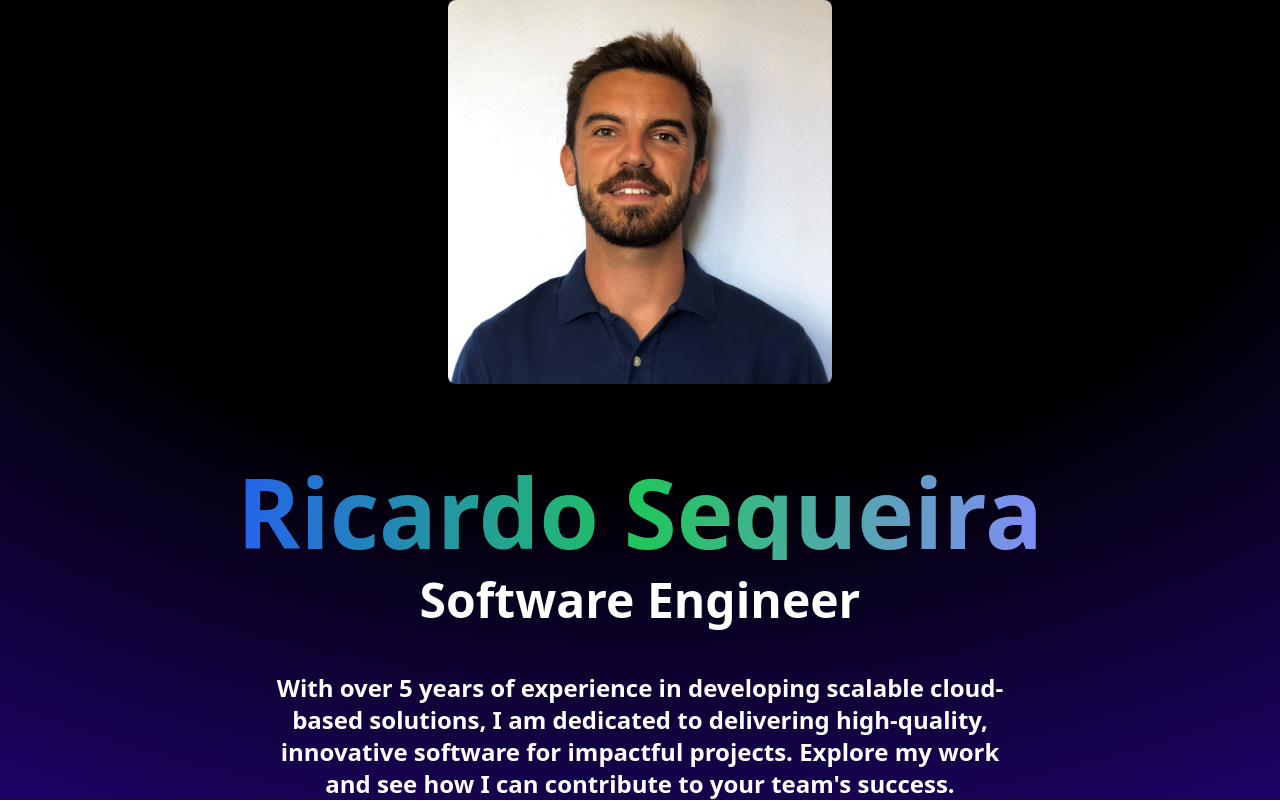
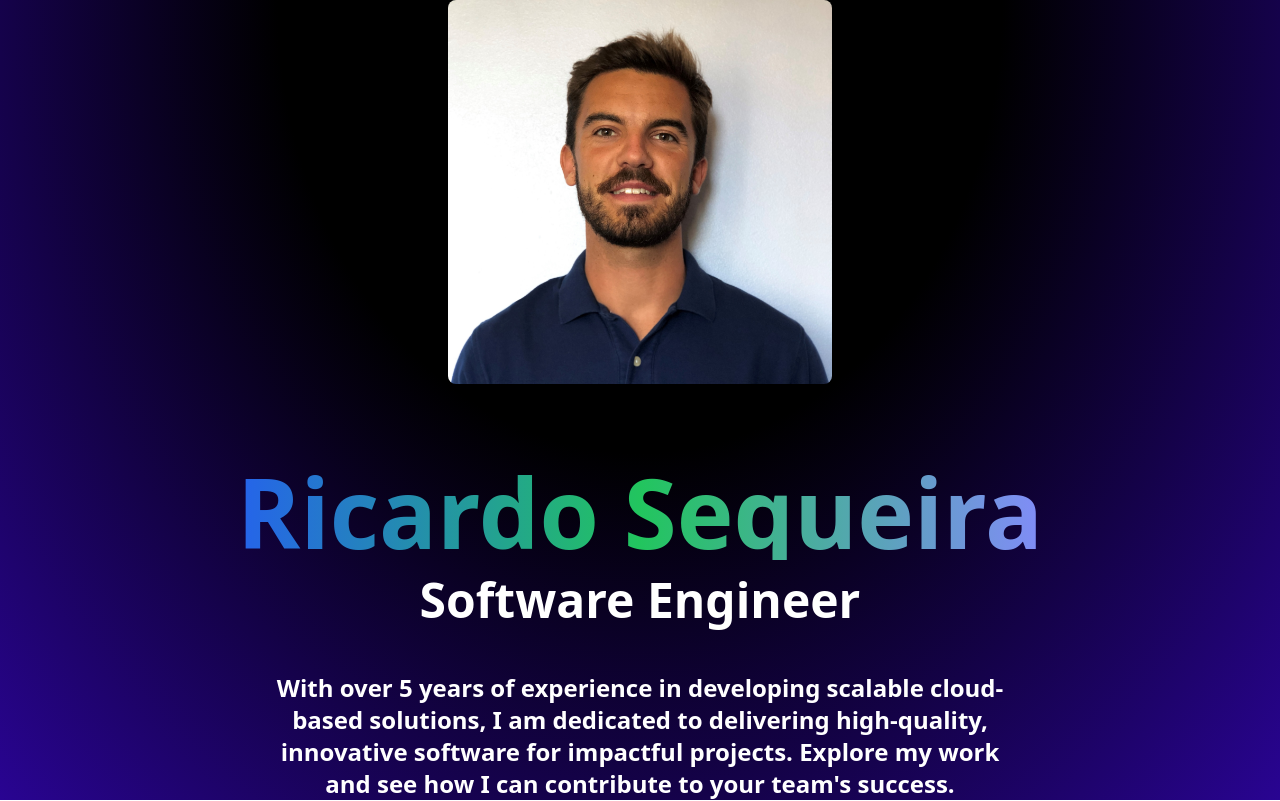
Before and after one commit to ricardoarisequeira/my-portfolio, a React (Vite) app: page / in a window 1280 px wide. Shown: the top 801 px of the page. Built offline with nearby package versions, Linux system fonts and the light colour scheme.

Commit message:
changing gradient

```diff
--- a/src/index.css
+++ b/src/index.css
@@ -19,14 +19,11 @@
 
 body {
   margin: 0;
-  background: radial-gradient(125% 125% at 50% 10%, #000 40%, rgb(41, 4, 146) 100%);
+  background: radial-gradient(at center top, #000 40%, rgb(41, 4, 146) 100%);
   background-attachment: fixed;
+  font-family: 'Roboto', sans-serif;
   min-height: 100vh;
-  font-family: 'Roboto', sans-serif;
-
-  @supports (-webkit-touch-callout: inherit) {
-    background-attachment: scroll;
-  }
+  min-height: calc(var(--vh, 1vh) * 100);
 }
 
 
```
